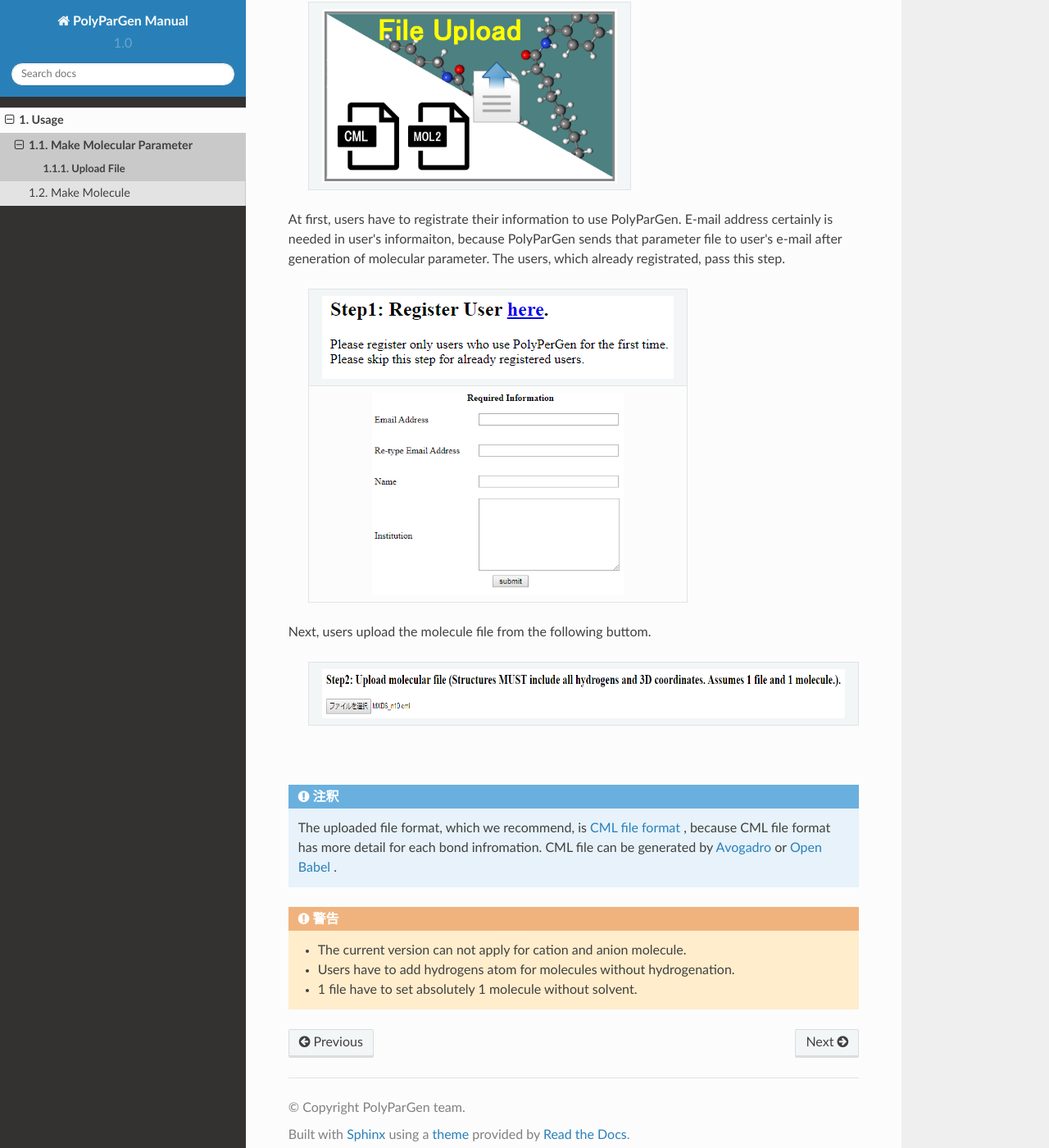
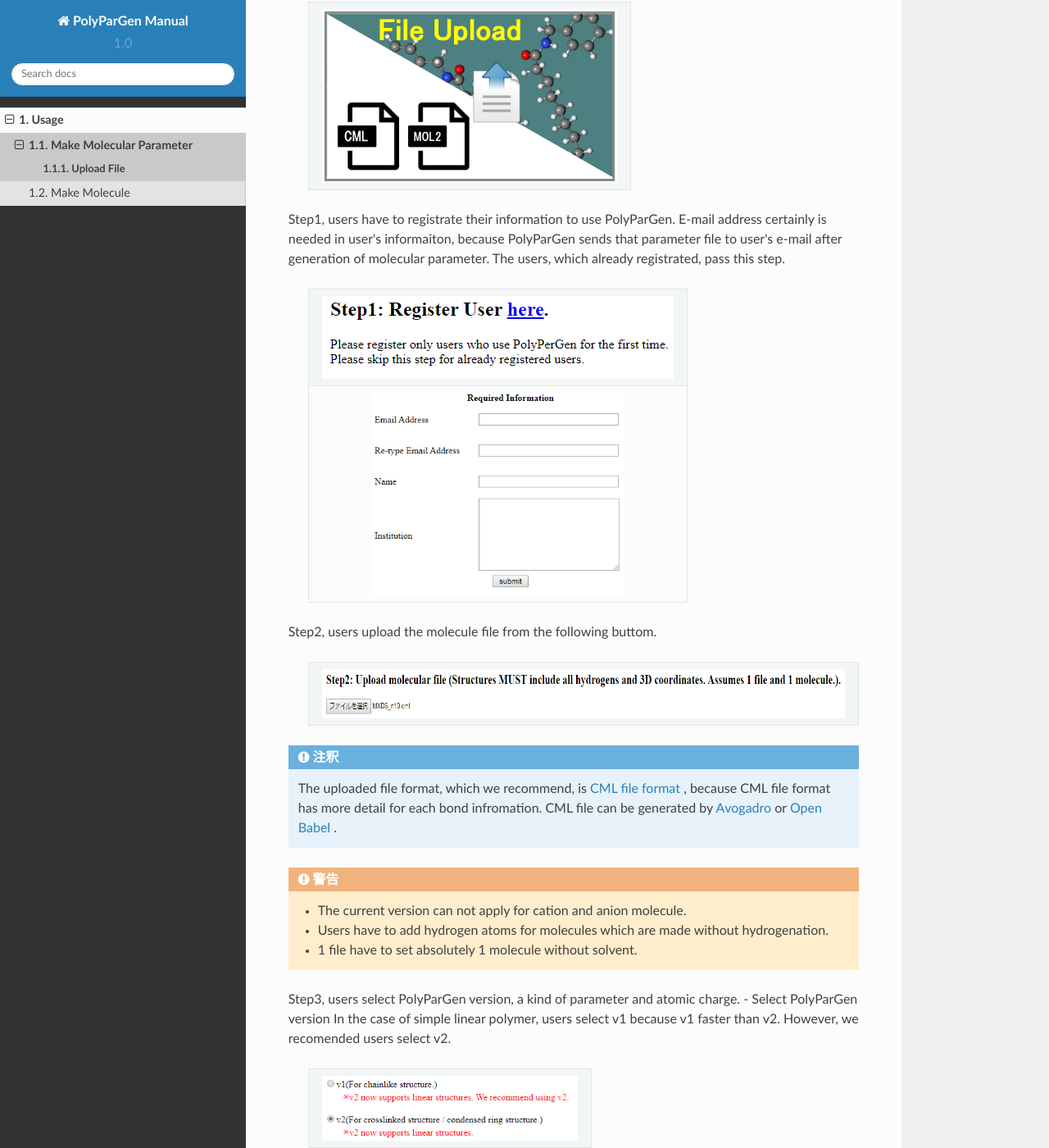
Before and after one commit to mori0711/polypargen_manual, a Sphinx documentation site: the page built from docs/usage/make_molecular_parameter/upload_file.rst, in a window 1280 px wide and 1400 px high, scrolled down 278 px. Shown: the whole window at 82% size. Built offline with Sphinx 7.4.7 and the Read the Docs theme 2.0.0, drawn with Linux system fonts in a browser that asks for light colours.

Commit message:
add upload file

```diff
--- a/docs/usage/make_molecular_parameter/upload_file.rst
+++ b/docs/usage/make_molecular_parameter/upload_file.rst
@@ -13,7 +13,7 @@
   |    :align: center                                                        |
   +--------------------------------------------------------------------------+
 
-At first, users have to registrate their information to use PolyParGen.
+Step1, users have to registrate their information to use PolyParGen.
 E-mail address certainly is needed in user's informaiton, because PolyParGen sends that parameter file to user's e-mail after generation of molecular parameter.
 The users, which already registrated, pass this step.
 
@@ -27,7 +27,7 @@
   |    :align: center                                                        |
   +--------------------------------------------------------------------------+
 
-| Next, users upload the molecule file from the following buttom.
+Step2, users upload the molecule file from the following buttom.
 
   +--------------------------------------------------------------------------+
   | .. image:: ./imgs/upload_file_004.png                                    |
@@ -35,7 +35,6 @@
   |    :align: center                                                        |
   +--------------------------------------------------------------------------+
 
-|
 .. note::
 
     The uploaded file format, which we recommend, is `CML file format <https://en.wikipedia.org/wiki/Chemical_Markup_Language>`_ ,
@@ -43,9 +42,20 @@
     CML file can be generated by `Avogadro <https://avogadro.cc/>`_ or `Open Babel <http://openbabel.org/wiki/Main_Page>`_ .
 
 
-
 .. warning::
 
    - The current version can not apply for cation and anion molecule.
-   - Users have to add hydrogens atom for molecules without hydrogenation.
+   - Users have to add hydrogen atoms for molecules which are made without hydrogenation.
    - 1 file have to set absolutely 1 molecule without solvent.
+
+
+Step3, users select PolyParGen version, a kind of parameter and atomic charge.
+- Select PolyParGen version
+In the case of simple linear polymer, users select v1 because v1 faster than v2.
+However, we recomended users select v2.
+
+  +--------------------------------------------------------------------------+
+  | .. image:: ./imgs/upload_file_005.png                                    |
+  |    :scale: 70 %                                                          |
+  |    :align: center                                                        |
+  +--------------------------------------------------------------------------+
```
Also changed, not shown: docs/usage/make_molecular_parameter/imgs/upload_file_005.png (added).
